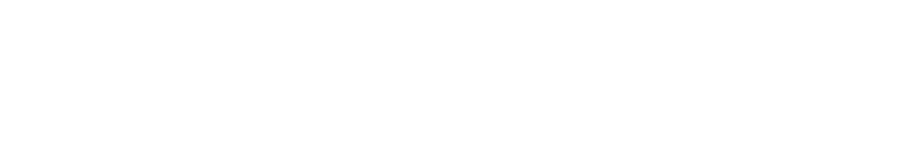
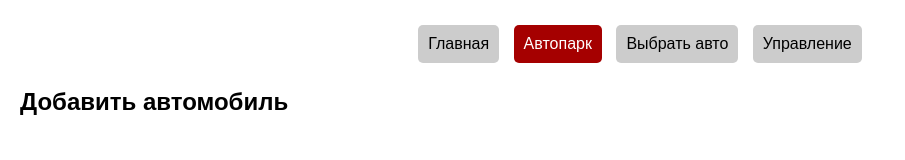
Before and after one commit to andrey5e/KR_BD, a plain HTML site: page frontend/index.html in a window 1280 px wide. Shown: the whole page, without its empty margins (0-905 px from the left). Drawn offline with Linux system fonts and the light colour scheme.

Commit message:
adding an auto

```diff
--- a/frontend/index.html
+++ b/frontend/index.html
@@ -24,3 +24,13 @@
         h2 { margin-top: 20px; }
         #errorMsg { color: rgb(0, 0, 0); display: none; margin-bottom: 10px; }
     </style>
+</head>
+<body>
+    <nav>
+        <a href="main.html">Главная</a>
+        <a href="index.html" class="active">Автопарк</a>
+        <a href="available.html">Выбрать авто</a>
+        <a href="contracts.html">Управление</a>
+    </nav>
+
+    <h2>Добавить автомобиль</h2>
```
